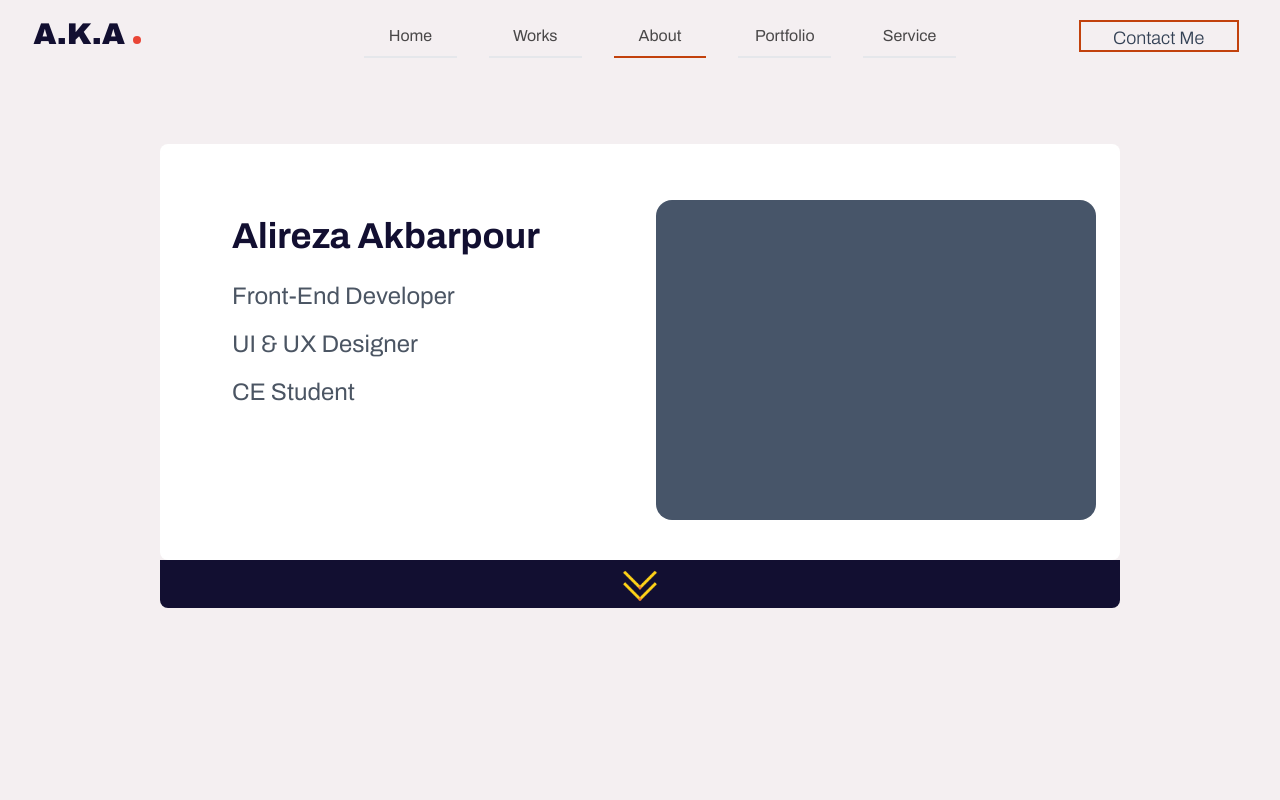
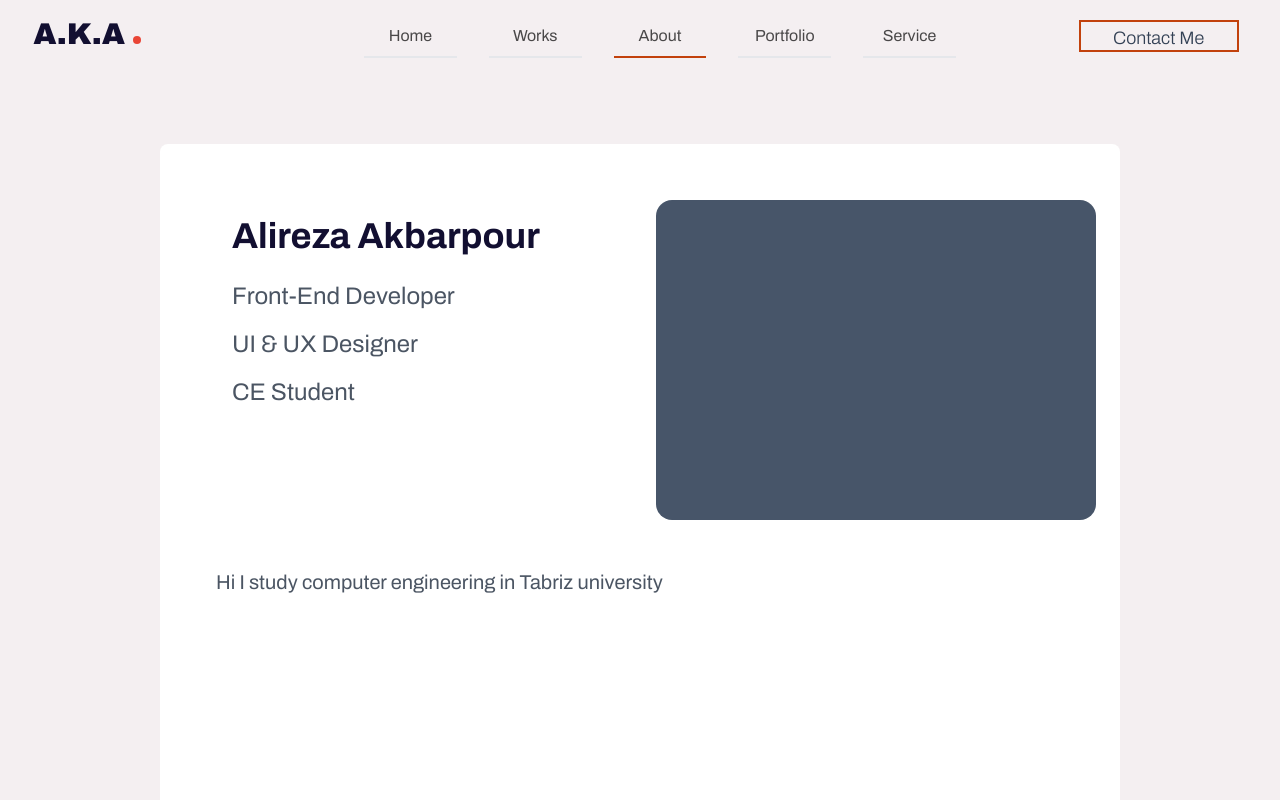
Before and after one commit to AlirezaAkbarpour/Portfolio, a Next.js app: page /about in a window 1280 px wide. Shown: the top 800 px of the page. Built offline with nearby package versions, Linux system fonts and the light colour scheme.

Commit message:
commit 43

```diff
--- a/app/api/portfolio.tsx
+++ /dev/null
@@ -1,5 +0,0 @@
-import type { NextApiRequest , NextApiResponse} from "next";
-
-export default function handler(_req:NextApiRequest,res:NextApiResponse) {
-    res.status(200).json('')
-};
--- /dev/null
+++ b/app/api/portfolio/route.ts
@@ -0,0 +1,23 @@
+import type { NextApiRequest , NextApiResponse} from "next";
+
+const portfolios :
+{id:number,name:string,description:string,likes:number,links:{github:string,main_page:string}} =
+    {
+        id:2525,
+        name:'next js media',
+        description:'nextjs media app',
+        likes:12,
+        links:{
+            github:'https://hithyb.com/',
+            main_page:'/portfolio/'
+        }
+    }
+
+
+export async function GET(request:NextApiRequest) {
+    if(request.method==="GET"){
+        return Response.json({portfolios},{
+            status:200,
+        })
+    }
+};
--- a/app/layout.tsx
+++ b/app/layout.tsx
@@ -36,6 +36,7 @@ export default function RootLayout({
       <body className='max-w-screen-2xl
       min-h-full bg-background-base
       container mx-auto
+      lg:w-full
       '>
         <Navbar/>
         <div className="container min-w-full mx-auto">
--- a/app/page.tsx
+++ b/app/page.tsx
@@ -55,11 +55,11 @@ export default function Home() {
     return (
       <Fragment>
         <div className='w-full h-full bg-background-theme mx-auto container' ref={container}>
-          <div className="w-full min-h-[750px] mt-12 flex max-md:flex-row justify-between">
+          <div className="w-full h-screen mt-16 flex max-md:flex-row justify-between">
             <div className="title flex mt-20 flex-col py-4 px-24 w-1/2">
-              <div className="titleOne w-full text-6xl text-icon-blue font-bold mx-4 p-2 max-md:text-4xl">Hy ! I Am</div>
-              <div className="titleTwo w-full text-6xl text-icon-blue font-bold mx-4 p-2">Alireza Akbarpour</div>
-              <div className="desc w-full text-xl text-icon-blue/80 font-light mx-4 py-4 px-2">Web Developer & FrontEnd Developer by React.js</div>
+              <div className="titleOne w-full font-archivo text-6xl text-icon-blue font-bold mx-4 p-2 max-lg:text-2xl">Hy ! I Am</div>
+              <div className="titleTwo w-full font-archivo text-6xl text-icon-blue font-bold mx-4 p-2 max-lg:text-2xl">Alireza Akbarpour</div>
+              <div className="desc w-full font-archivo text-xl text-icon-blue/80 font-light mx-4 py-4 px-2 max-lg:text-lg">Web Developer & FrontEnd Developer</div>
               <div className="actions flex px-8 mt-5 w-full">
                   <div className='actionOne'>
                      <Link href='about'>
@@ -78,7 +78,7 @@ export default function Home() {
               </div>
               <div className="detail flex w-full justify-start mt-16 mx-2">
                   <Image className='react-spinner' src={'/images/fa-brands_react.png'} alt='spinner' width={120} height={120}/>
-                  <div className="desc2 w-72 h-20 text-base font-light text-icon-blue/80 py-8 px-2">
+                  <div className="desc2 w-72 h-20 text-base font-light text-icon-blue py-9 px-2">
                     Product Designer and Developer specialized in UI/UX
                   </div>
                   <Image src={'/images/icons8-curly-arrow-80.png'} alt='spinner' width={120} height={120} className='arrow relative bottom-10 left-8 scale-125 -rotate-12 '/>
--- a/app/portfolio/page.tsx
+++ b/app/portfolio/page.tsx
@@ -14,7 +14,7 @@ export default function Page() {
 
 
   useGSAP(()=>{
-     timeline.from('.page',{opacity:0,delay:.2,ease:'expo.in',duration:0.5,stagger:{amount:.5}})
+     timeline.from('.page',{opacity:0,marginTop:20,delay:.2,ease:'power3',duration:0.5,stagger:{amount:.5}})
      gsap.from('#Mystar',{y:20,yoyo:true,repeat:-1,duration:2.5})
      gsap.to('#Mystar2',{y:180,yoyo:true,repeat:-1,duration:3.4})
      gsap.from('#Mystar3',{y:270,yoyo:true,repeat:-1,duration:2.1})
--- a/components/visit_card.tsx
+++ b/components/visit_card.tsx
@@ -4,19 +4,21 @@ import gsap from 'gsap'
 import ScrollGold from './svgs/scroll-gold'
 
 export default function VisitCard() {
-  const box : React.RefObject<HTMLDivElement> = useRef(null)
-  const [size,setSize] = useState('')
-
+  const child = useRef<HTMLDivElement>(null)
+  const [large,setLarge] = useState(false)
   const clickHandle = ()=>{
-    const height : string | undefined = box.current?.style.height
-    if(height){
-      height <= '26rem' ? setSize('52rem'): setSize('26rem')
+      setLarge(large=>!large)
     }
+  useEffect(()=>{
+    if(child.current && child.current.style.height < '96rem'){
+      setLarge(true)
     }
 
+  },[])
   return (
-    <div className='w-3/4  my-28 flex flex-col'>
-        <div style={{height:size||'26rem',transition:'all 350ms linear' }} className='visit w-full rounded-lg flex justify-between p-10 bg-white'  ref={box}>
+    <div className='w-3/4 my-28'>
+        <div className='visit w-full rounded-lg transition-all duration-300 delay-75 ease-linear  p-10 bg-white' style={large?{height:'45rem'}:{height:'26rem'}} ref={child}>
+           <div className='flex justify-between h-[24rem]'>
               <div className='w-1/2 p-4'>
                   <h1 className='text-4xl p-4 text-footer-color-black font-bold'>Alireza Akbarpour</h1>
                   <h2 className='text-2xl px-4 py-2 text-gray-600'>Front-End Developer</h2>
@@ -27,9 +29,13 @@ export default function VisitCard() {
                   <div className='w-full h-80 bg-slate-600 rounded-2xl m-4'></div>
             </div>
            </div>
+           {large&&<div className="w-full mx-auto">
+                <h1 className='text-xl text-gray-600 px-4'>Hi I study computer engineering in Tabriz university</h1>
+           </div>}
+        </div>
         <div className='w-full bg-footer-color-black
           h-12 rounded-b-lg flex justify-center py-2 hover:cursor-pointer transition-colors '
-          onClick={(e)=>clickHandle()}
+          onClick={()=>clickHandle()}
         >
             <ScrollGold/>
         </div>
```
Also changed, not shown: app/api/configuration.ts (added), app/api/configuration.tsx (deleted), app/api/posts.ts (added), app/api/posts.tsx (deleted), app/api/works.ts (added), app/api/works.tsx (deleted). Lines whose indentation alone changed are shown as unchanged.
